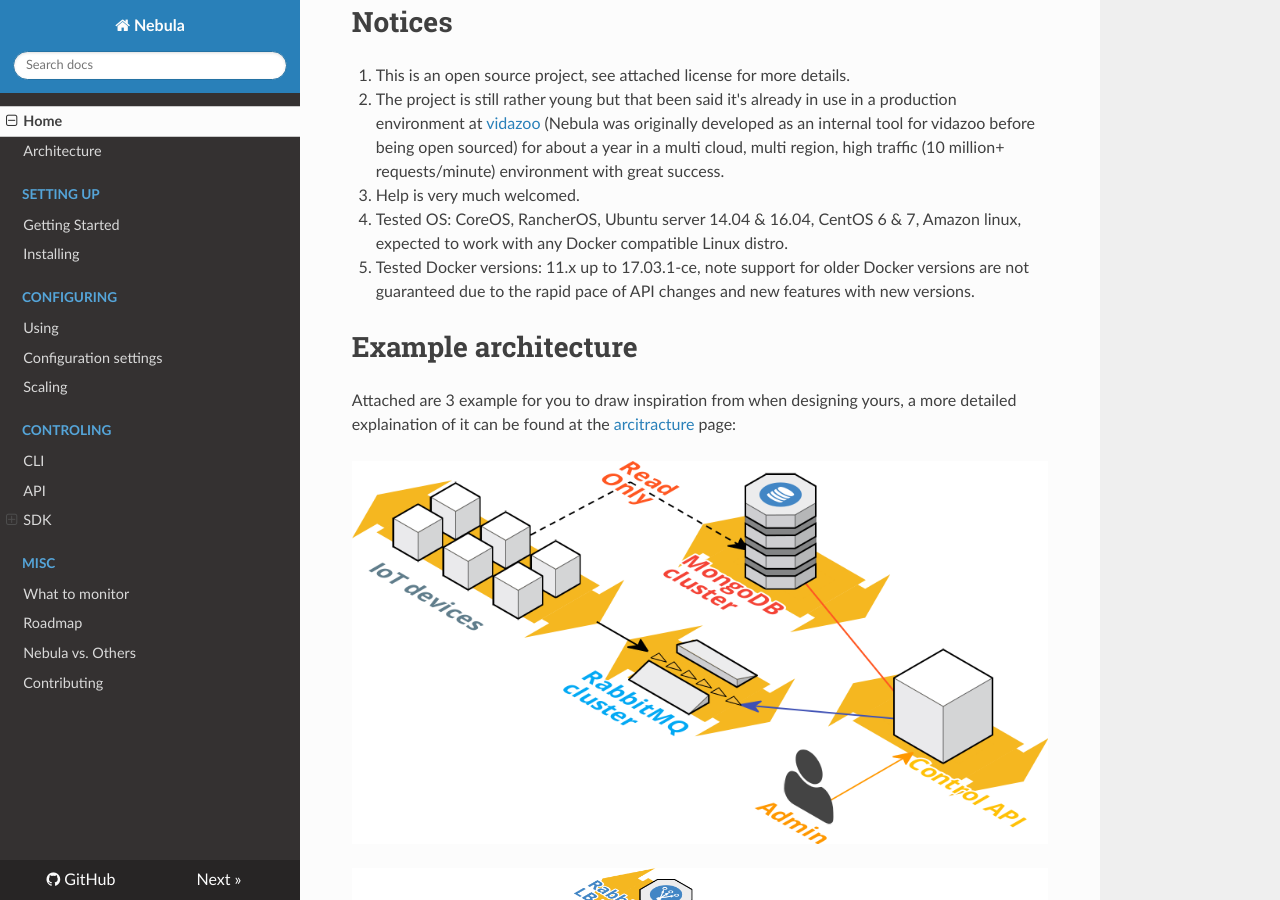
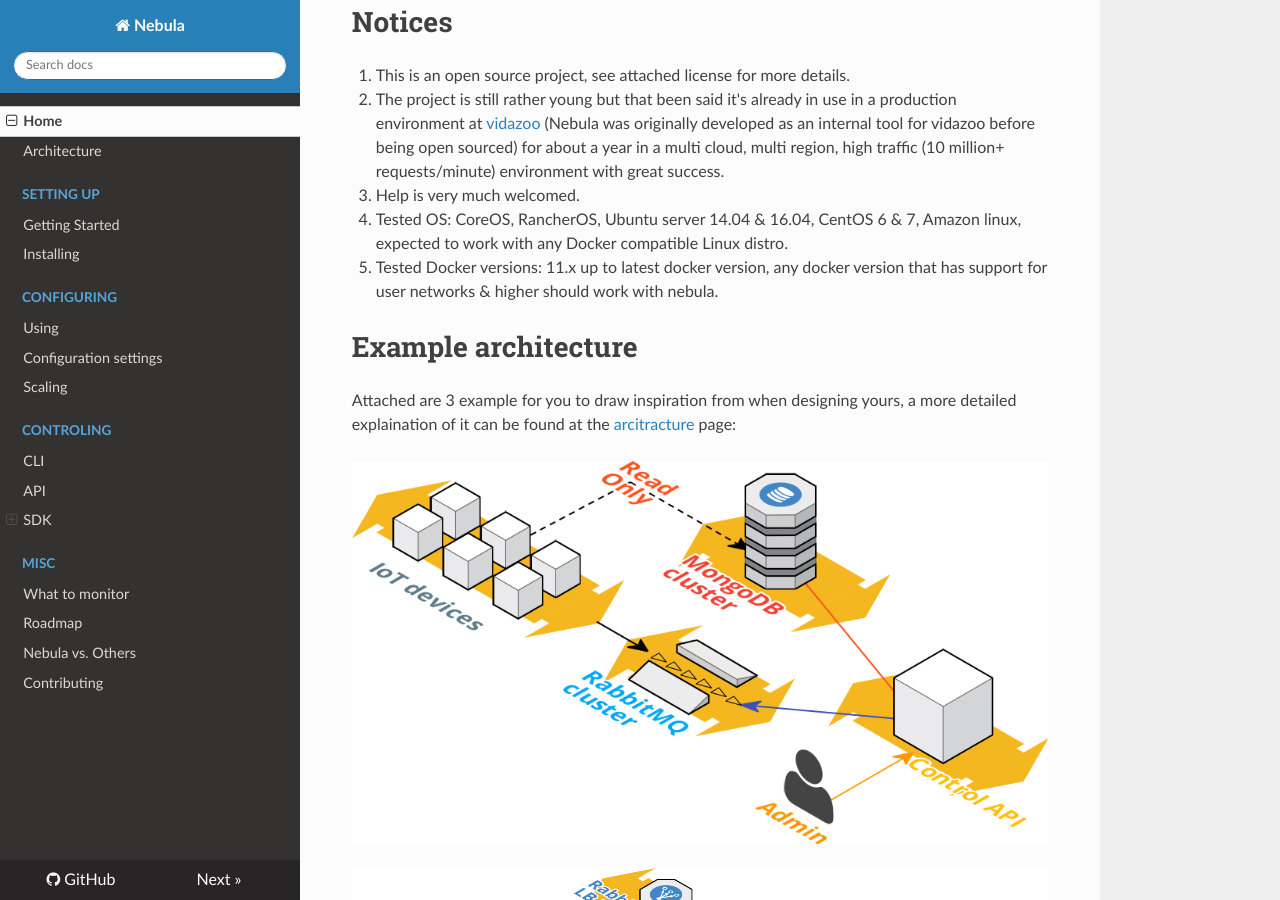
Before and after one commit to nebula-orchestrator/docs, an MkDocs documentation site: the page built from docs/index.md, in a window 1280 px wide and 900 px high, scrolled down 1804 px. Built offline with MkDocs 1.6.1, drawn with Linux system fonts in a browser that asks for light colours; nearby versions of some CDN libraries; old or Windows-style settings are respelled for this version of MkDocs.

Commit message:
docker versions tested notice update

```diff
--- a/docs/index.md
+++ b/docs/index.md
@@ -52,7 +52,7 @@
  2. The project is still rather young but that been said it's already in use in a production environment at [vidazoo](https://www.vidazoo.com/) (Nebula was originally developed as an internal tool for vidazoo before being open sourced) for about a year in a multi cloud, multi region, high traffic (10 million+ requests/minute) environment with great success.
  3. Help is very much welcomed.
  4. Tested OS: CoreOS, RancherOS, Ubuntu server 14.04 & 16.04, CentOS 6 & 7, Amazon linux, expected to work with any Docker compatible Linux distro.
- 5. Tested Docker versions: 11.x up to 17.03.1-ce, note support for older Docker versions are not guaranteed due to the rapid pace of API changes and new features with new versions.
+ 5. Tested Docker versions: 11.x up to latest docker version, any docker version that has support for user networks & higher should work with nebula.
 
 # Example architecture
 
```
